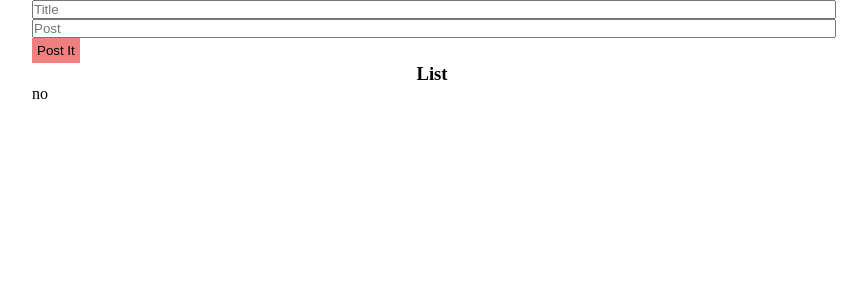
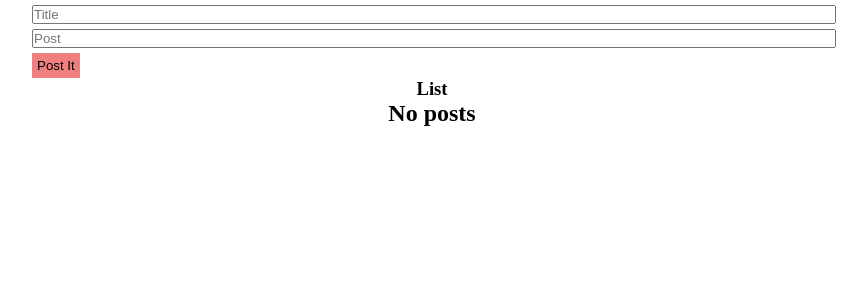
Before and after one commit to denysMoon/to-do-react-2, a React (Create React App) app: page / in a window 1280 px wide. Shown: the top 300 px of the page, without its empty margins (208-1075 px from the left). Built offline with nearby package versions, Linux system fonts and the light colour scheme.

Commit message:
work with style

```diff
--- a/package.json
+++ b/package.json
@@ -6,6 +6,7 @@
     "@testing-library/jest-dom": "^5.11.4",
     "@testing-library/react": "^11.1.0",
     "@testing-library/user-event": "^12.1.10",
+    "moment": "^2.29.1",
     "react": "^17.0.2",
     "react-dom": "^17.0.2",
     "react-scripts": "4.0.3",
--- a/src/components/Form/Form.jsx
+++ b/src/components/Form/Form.jsx
@@ -14,7 +14,7 @@ const Form = ( { setPost, posts } ) =>{
             {
                 title: inputTitle,
                 post: inputPost,
-                date: Date.now()
+                date: new Date()
             }
         ])
 
--- a/src/components/PostItem/PostItem.jsx
+++ b/src/components/PostItem/PostItem.jsx
@@ -1,10 +1,12 @@
 import Button from '../UI/button/Button'
 
-const PostItem = ( {title, post} ) =>{
+import moment from 'moment'
+
+const PostItem = ( {title, post, date} ) =>{
     return(
         <div className="post">
             <div className="post-content">
-                <h3>{title}</h3>
+                <h3><span style={{fontSize: "15px", color: "lightgreen"}}>{date.toLocaleDateString()}, {date.getHours()}:{date.getMinutes()}</span> {title}</h3>
                 {post}
             </div>
             <div className="post-button">
--- a/src/components/PostList/PostList.jsx
+++ b/src/components/PostList/PostList.jsx
@@ -1,14 +1,15 @@
 import PostItem from "../PostItem/PostItem"
+import Title from "../Title/Title"
 
 const PostList = ( { posts } ) =>{
     console.log(posts)
     return(
         <div>
             {
-                !posts.length ? "no" : (
+                !posts.length ? <Title /> : (
                     posts.map(el =>{
                        return <PostItem title={el.title}
-                        post={el.post} key={el.date} />
+                        post={el.post} date={el.date} key={el.date} />
                     })
                 )
             }
--- /dev/null
+++ b/src/components/Title/Title.jsx
@@ -0,0 +1,9 @@
+const Title = ( ) =>{
+    return(
+        <div>
+            <h2 style={{textAlign: "center"}}>No posts</h2>
+        </div>
+    )
+}
+
+export default Title
--- a/src/components/UI/button/Button.module.css
+++ b/src/components/UI/button/Button.module.css
@@ -3,4 +3,5 @@
     background: lightcoral;
     border: none;
     cursor: pointer;
+    margin-top: 5px;
 }
--- a/src/components/UI/input/Input.module.css
+++ b/src/components/UI/input/Input.module.css
@@ -1,3 +1,4 @@
 .input{
     width: 100%;
+    margin-top: 5px;
 }
```
Also changed, not shown: 2 other files (tests, documents, lock files or other folders).
